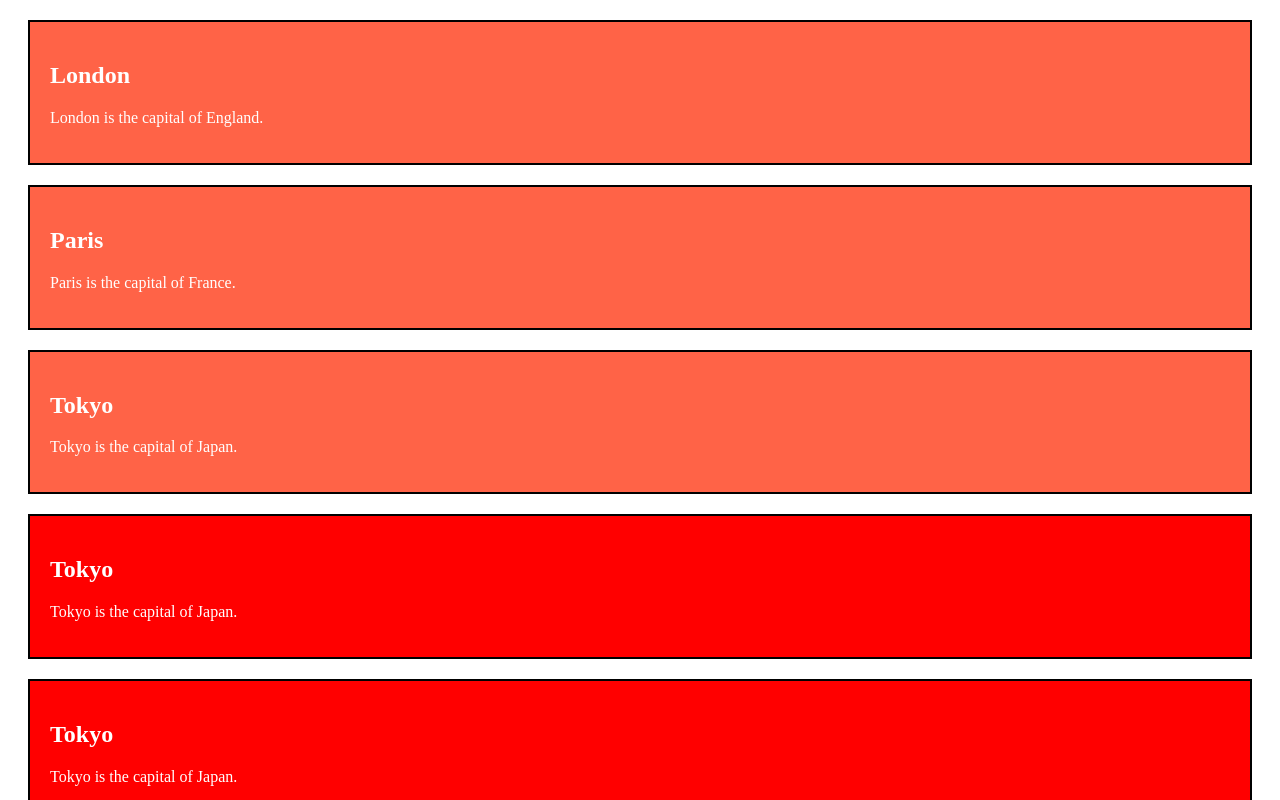
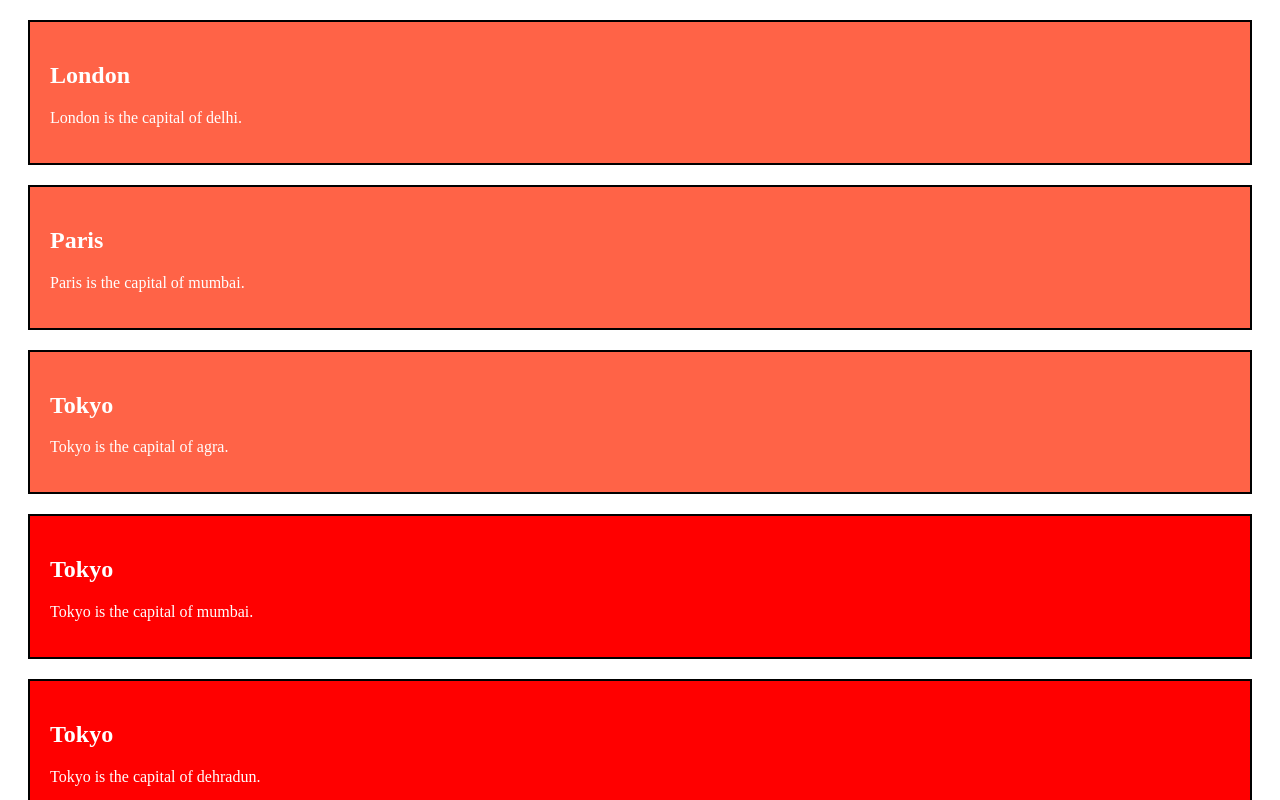
Before and after one commit to anuragstark/helloworld-CICD-Test, a plain HTML site: page index.html in a window 1280 px wide. Shown: the top 800 px of the page. Drawn offline with Linux system fonts and the light colour scheme.

Commit message:
index.html

```diff
--- a/index.html
+++ b/index.html
@@ -23,27 +23,27 @@
 
 <div class="city">
   <h2>London</h2>
-  <p>London is the capital of England.</p>
+  <p>London is the capital of delhi.</p>
 </div>
 
 <div class="city">
   <h2>Paris</h2>
-  <p>Paris is the capital of France.</p>
+  <p>Paris is the capital of mumbai.</p>
 </div>
 
 <div class="city">
   <h2>Tokyo</h2>
-  <p>Tokyo is the capital of Japan.</p>
+  <p>Tokyo is the capital of agra.</p>
 </div>
 
 <div class="change">
   <h2>Tokyo</h2>
-  <p>Tokyo is the capital of Japan.</p>
+  <p>Tokyo is the capital of mumbai.</p>
 </div>
 
 <div class="change">
   <h2>Tokyo</h2>
-  <p>Tokyo is the capital of Japan.</p>
+  <p>Tokyo is the capital of dehradun.</p>
 </div>
 
 <div class="change">
```
